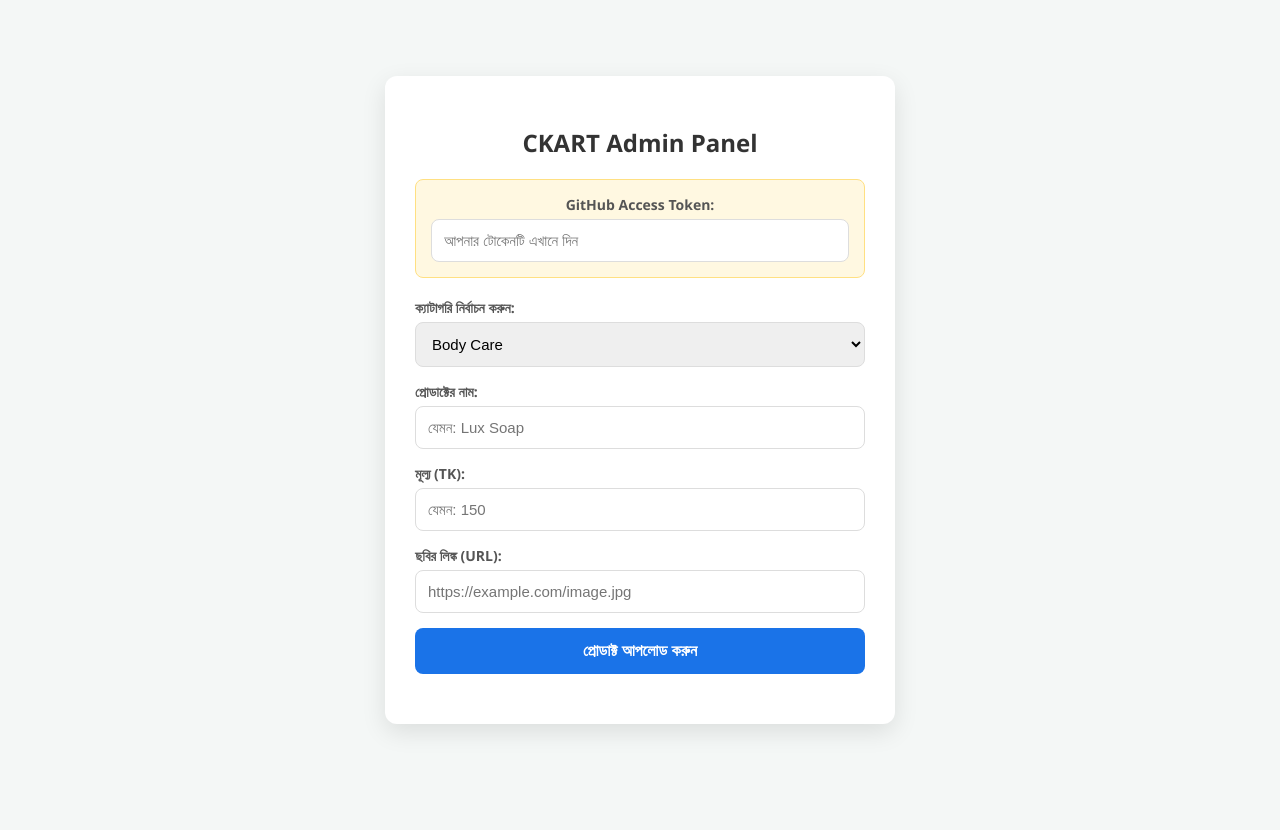
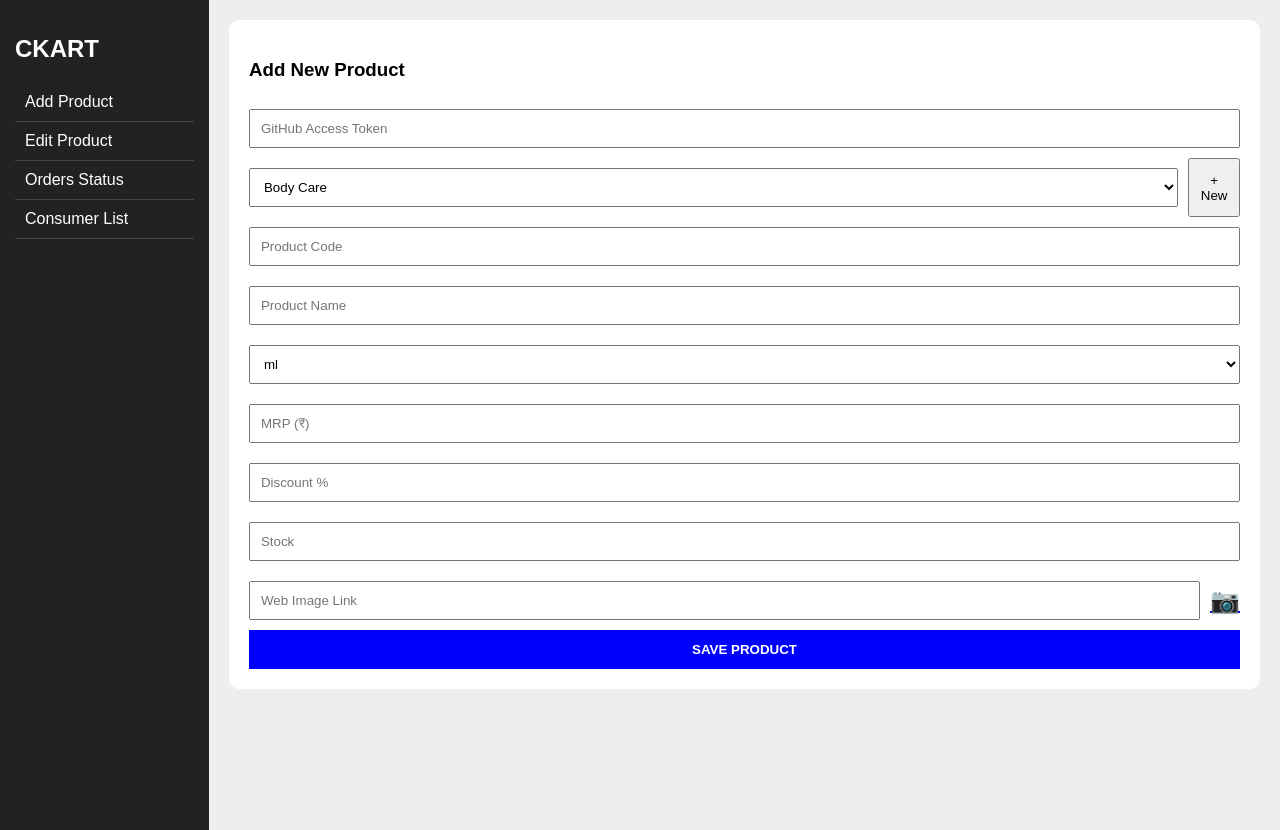
Before and after one commit to sarifuddinmondal/ckart-project, a plain HTML site: page admin.html in a window 1280 px wide. Before the commit the page ends 800 px from the top, so only its background shows below. Drawn offline with Linux system fonts and the light colour scheme.

Commit message:
Update admin.html

```diff
--- a/admin.html
+++ b/admin.html
@@ -2,141 +2,66 @@
 <html lang="bn">
 <head>
     <meta charset="UTF-8">
-    <meta name="viewport" content="width=device-width, initial-scale=1.0">
-    <title>CKART Category Admin</title>
+    <title>CKART Admin Dashboard</title>
     <style>
-        body { font-family: 'Segoe UI', Tahoma, Geneva, Verdana, sans-serif; background-color: #f4f7f6; display: flex; justify-content: center; align-items: center; min-height: 100vh; margin: 0; }
-        .admin-container { background: white; padding: 30px; border-radius: 12px; box-shadow: 0 8px 24px rgba(0,0,0,0.1); width: 100%; max-width: 450px; text-align: center; }
-        h2 { color: #333; margin-bottom: 20px; font-size: 24px; }
-        .form-group { text-align: left; margin-bottom: 15px; }
-        label { display: block; margin-bottom: 5px; font-weight: bold; color: #555; font-size: 14px; }
-        input, select { width: 100%; padding: 12px; border: 1px solid #ddd; border-radius: 8px; box-sizing: border-box; font-size: 15px; outline: none; }
-        input:focus, select:focus { border-color: #1a73e8; }
-        .token-box { background: #fff8e1; padding: 15px; border-radius: 8px; border: 1px solid #ffe082; margin-bottom: 20px; }
-        .btn-submit { width: 100%; padding: 14px; background-color: #1a73e8; color: white; border: none; border-radius: 8px; font-size: 16px; font-weight: bold; cursor: pointer; transition: 0.3s; }
-        .btn-submit:hover { background-color: #1557b0; }
-        #status { margin-top: 20px; font-weight: bold; font-size: 14px; }
+        body { display:flex; margin:0; font-family:sans-serif; }
+        .side { width:200px; background:#222; color:white; height:100vh; padding:15px; }
+        .side div { padding:10px; cursor:pointer; border-bottom:1px solid #444; }
+        .main { flex-grow:1; padding:20px; background:#eee; }
+        .card { background:white; padding:20px; border-radius:10px; display:none; }
+        .card.active { display:block; }
+        input, select { width:100%; padding:10px; margin:10px 0; box-sizing:border-box; }
+        .btn { background:blue; color:white; border:none; padding:12px; width:100%; cursor:pointer; font-weight:bold; }
     </style>
 </head>
 <body>
-
-<div class="admin-container">
-    <h2>CKART Admin Panel</h2>
-
-    <div class="token-box">
-        <label>GitHub Access Token:</label>
-        <input type="password" id="gh-token" placeholder="আপনার টোকেনটি এখানে দিন">
+    <div class="side">
+        <h2>CKART</h2>
+        <div onclick="show('add')">Add Product</div>
+        <div onclick="show('edit')">Edit Product</div>
+        <div onclick="show('orders')">Orders Status</div>
+        <div onclick="show('consumers')">Consumer List</div>
     </div>
 
-    <div class="form-group">
-        <label>ক্যাটাগরি নির্বাচন করুন:</label>
-        <select id="p-category">
-            <option value="body_care.json">Body Care</option>
-            <option value="face_care.json">Face Care</option>
-            <option value="baby_care.json">Baby Care</option>
-            <option value="cosmetic.json">Cosmetic</option>
-            <option value="gold_jewelry.json">Gold Jewelry</option>
-            <option value="hair_care.json">Hair Care</option>
-            <option value="personal_care.json">Personal Care</option>
-            <option value="others.json">Others</option>
-        </select>
+    <div class="main">
+        <div id="add" class="card active">
+            <h3>Add New Product</h3>
+            <input type="password" id="token" placeholder="GitHub Access Token">
+            <div style="display:flex; gap:10px;">
+                <select id="category_list"><option>Body Care</option></select>
+                <button onclick="addCat()">+ New</button>
+            </div>
+            <input type="text" id="p_code" placeholder="Product Code">
+            <input type="text" id="p_name" placeholder="Product Name">
+            <select id="p_unit"><option>ml</option><option>g</option><option>Combo</option></select>
+            <input type="number" id="p_mrp" placeholder="MRP (₹)">
+            <input type="number" id="p_disc" placeholder="Discount %">
+            <input type="number" id="p_stock" placeholder="Stock">
+            <div style="display:flex; align-items:center; gap:10px;">
+                <input type="text" id="p_img" placeholder="Web Image Link">
+                <a href="https://sarifuddin-monda.imgbb.com/" target="_blank" style="font-size:24px;">📷</a>
+            </div>
+            <button class="btn" onclick="saveProduct()">SAVE PRODUCT</button>
         </div>
 
-    <div class="form-group">
-        <label>প্রোডাক্টের নাম:</label>
-        <input type="text" id="p-name" placeholder="যেমন: Lux Soap">
+        <div id="edit" class="card">
+            <h3>Edit Products</h3>
+            <div id="edit-list">Loading...</div>
         </div>
-
-    <div class="form-group">
-        <label>মূল্য (TK):</label>
-        <input type="number" id="p-price" placeholder="যেমন: 150">
-    </div>
-
-    <div class="form-group">
-        <label>ছবির লিঙ্ক (URL):</label>
-        <input type="text" id="p-img" placeholder="https://example.com/image.jpg">
-    </div>
-
-    <button class="btn-submit" onclick="uploadToGithub()">প্রোডাক্ট আপলোড করুন</button>
-
-    <div id="status"></div>
     </div>
 
     <script>
-    async function uploadToGithub() {
-        const token = document.getElementById('gh-token').value;
-        const fileName = document.getElementById('p-category').value;
-        const name = document.getElementById('p-name').value;
-        const price = document.getElementById('p-price').value;
-        const img = document.getElementById('p-img').value;
-        const status = document.getElementById('status');
-
-        if (!token || !name || !price || !img) {
-            alert("সবগুলো ঘর পূরণ করুন এবং টোকেন দিন!");
-            return;
+        function show(id) {
+            document.querySelectorAll('.card').forEach(c => c.classList.remove('active'));
+            document.getElementById(id).classList.add('active');
         }
-
-        status.innerText = "GitHub-এর সাথে যোগাযোগ করা হচ্ছে...";
-        status.style.color = "blue";
-
-        const USER = 'sarifuddinmondal';
-        const REPO = 'ckart-project';
-        const url = `https://api.github.com/repos/${USER}/${REPO}/contents/${fileName}`;
-
-        try {
-            let sha = "";
-            let currentContent = [];
-
-            // ১. ফাইলটি চেক করা (যদি আগে থেকে থাকে)
-            const getRes = await fetch(url, {
-                headers: { 'Authorization': `token ${token}` }
-            });
-
-            if (getRes.ok) {
-                const fileData = await getRes.json();
-                sha = fileData.sha;
-                currentContent = JSON.parse(atob(fileData.content));
+        function addCat() {
+            const n = prompt("Category Name:");
+            if(n) alert("Category " + n + " Added!");
         }
-
-            // ২. নতুন ডাটা যুক্ত করা
-            const newProduct = {
-                id: Date.now(),
-                name: name,
-                price: price,
-                image: img
-            };
-            currentContent.push(newProduct);
-
-            // ৩. ফাইলটি GitHub-এ সেভ বা আপডেট করা
-            const updateRes = await fetch(url, {
-                method: 'PUT',
-                headers: {
-                    'Authorization': `token ${token}`,
-                    'Content-Type': 'application/json'
-                },
-                body: JSON.stringify({
-                    message: `Product added to ${fileName}`,
-                    content: btoa(unescape(encodeURIComponent(JSON.stringify(currentContent, null, 2)))),
-                    sha: sha || undefined
-                })
-            });
-
-            if (updateRes.ok) {
-                status.innerText = `সফলভাবে ${fileName.replace('.json', '')} ক্যাটাগরিতে যোগ হয়েছে!`;
-                status.style.color = "green";
-                // ইনপুট খালি করা (টোকেন বাদে)
-                document.getElementById('p-name').value = "";
-                document.getElementById('p-price').value = "";
-                document.getElementById('p-img').value = "";
-            } else {
-                throw new Error("আপলোড ব্যর্থ হয়েছে!");
-            }
-        } catch (error) {
-            status.innerText = "Error: " + error.message;
-            status.style.color = "red";
-        }
+        async function saveProduct() {
+            alert("GitHub-এ সেভ করার প্রসেস শুরু হয়েছে...");
         }
     </script>
-
 </body>
 </html>
```
Lines whose indentation alone changed are shown as unchanged.
